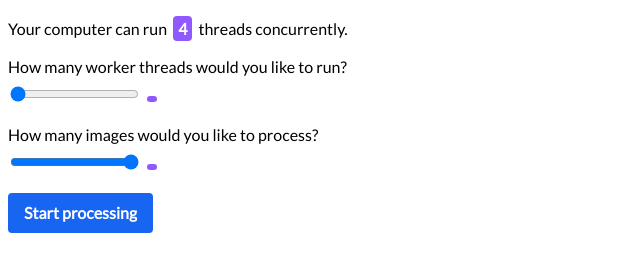
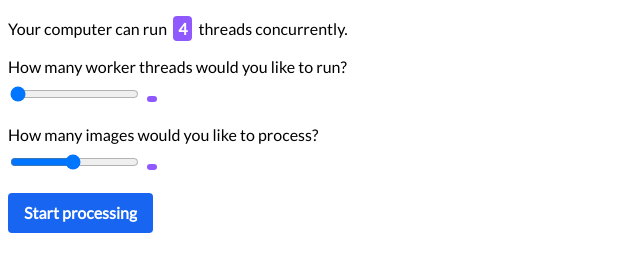
Before and after one commit to pamelafox/parallel-demo, a website with bundled scripts: page src/index.html in a window 1280 px wide. Shown: the full height of the page, 0-640 px from the left. Built offline with nearby package versions, Linux system fonts and the light colour scheme.

Commit message:
Default values

```diff
--- a/src/index.html
+++ b/src/index.html
@@ -13,7 +13,7 @@
     </div>
     <div class="question">
     <label for="imagesRange">How many images would you like to process?</label>
-    <input id="imagesRange" type="range" min="1" max="20" value="24"> <span id="imagesRangeVal" class="special"></span>
+    <input id="imagesRange" type="range" min="1" max="48" value="24"> <span id="imagesRangeVal" class="special"></span>
     </div>
     <button id="processButton" class="primary"><span>Start processing</span></button>
     <span id="status"></span>
```
Also changed, not shown: docs/index.html (+1 -1 lines).
